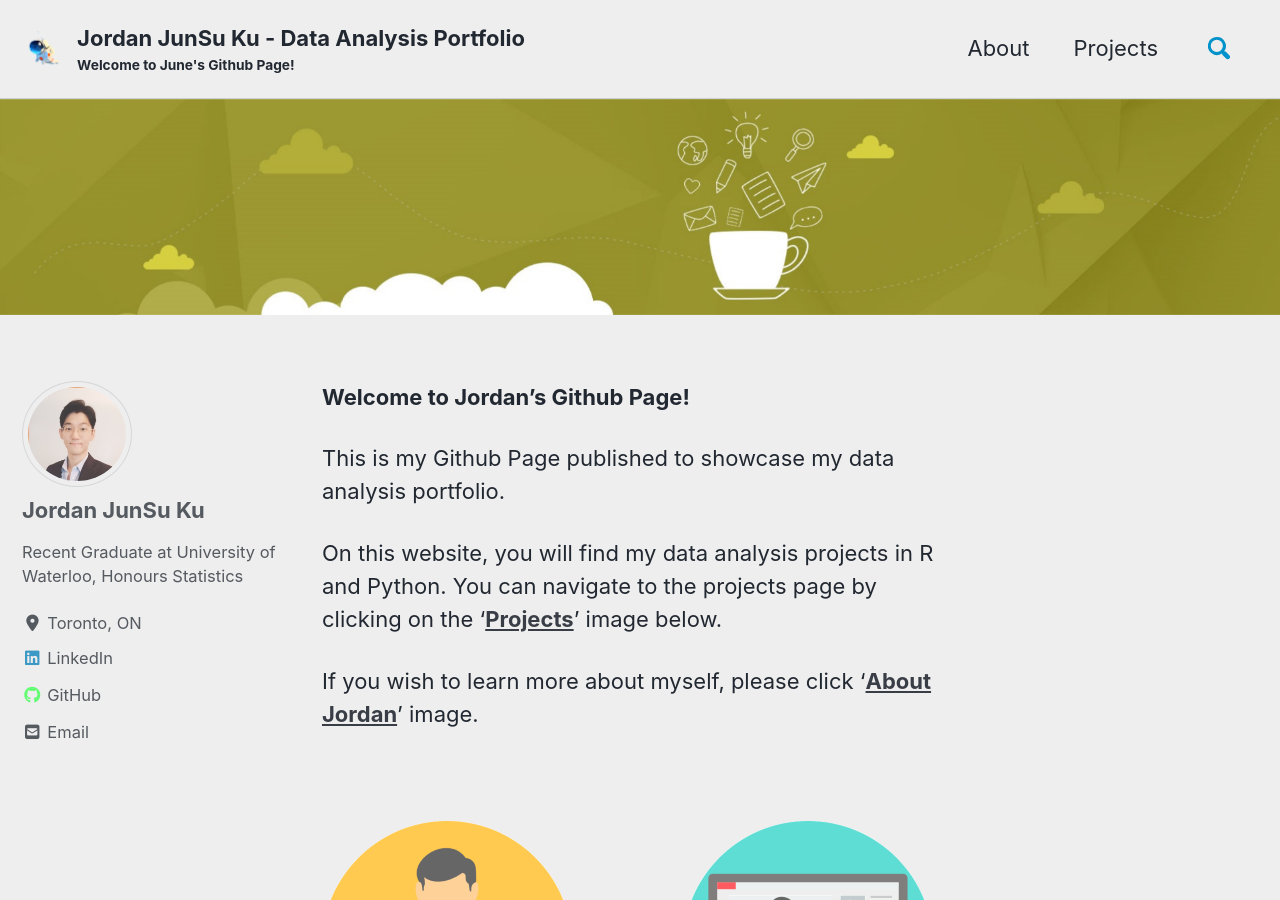
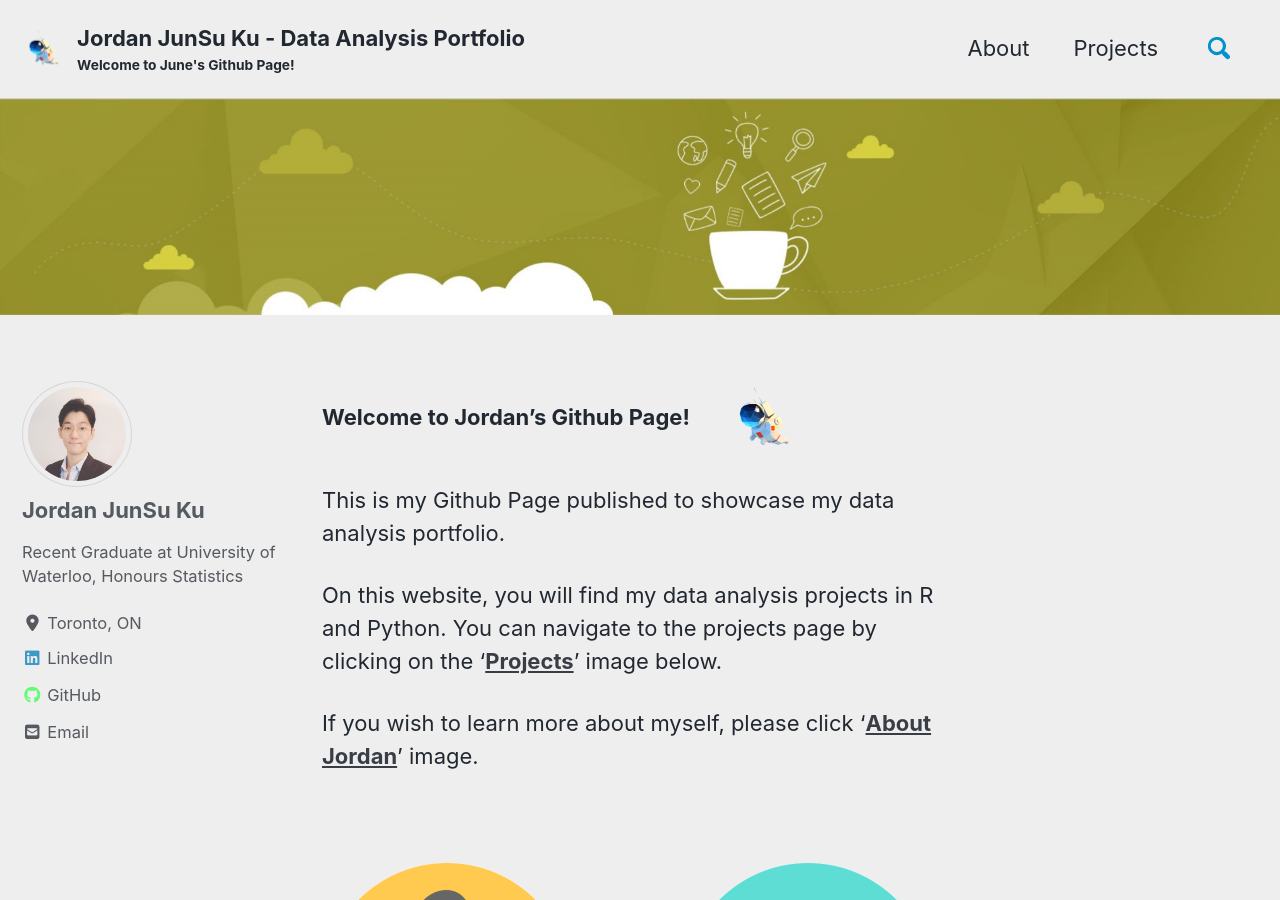
Before and after one commit to junsu-ku/junsu-ku.github.io, a Jekyll site: the page built from index.md, in a window 1280 px wide and 900 px high. Built offline with Jekyll 4.4.1, drawn with Linux system fonts in a browser that asks for light colours; cached includes are drawn as plain includes; nearby versions of some CDN libraries.

```diff
--- a/index.md
+++ b/index.md
@@ -6,7 +6,7 @@
 ---
 
 
-**Welcome to Jordan's Github Page!**
+**Welcome to Jordan's Github Page!**  &nbsp;&nbsp;&nbsp;&nbsp; ![](/images/source/icon2.png)
 
 
 This is my Github Page published to showcase my data analysis portfolio.
```
Also changed, not shown: images/source/astronaut.png (deleted), images/source/author.jpg, images/source/icon2.png (added), images/source/main button.png.
